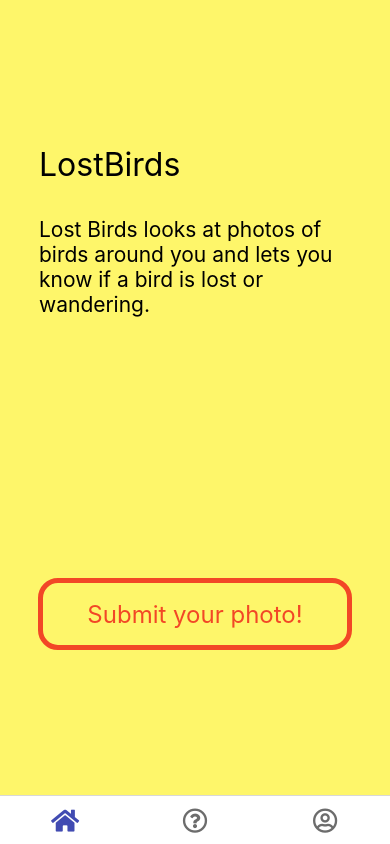
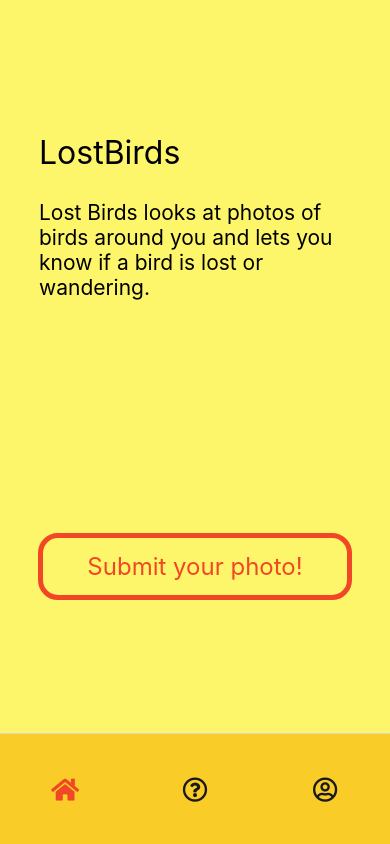
Before and after one commit to LostBirds/lostbirds-app, a React Native app: screen /Main in a window 390 px wide. Built offline with nearby package versions, Linux system fonts and the light colour scheme.

Commit message:
fix: bottom tap bar icon fixed

```diff
--- a/src/navigation/bottom-tab/index.tsx
+++ b/src/navigation/bottom-tab/index.tsx
@@ -23,6 +23,10 @@ export default function BottomTabNavigator() {
         tabBarInactiveTintColor: colors.unselected,
         tabBarShowLabel: false,
         headerShown: false,
+        tabBarStyle: {
+          flex: 0.15,
+          backgroundColor: colors.background2,
+        },
       }}
       safeAreaInsets={{
         bottom: Platform.select({android: 6}),
--- a/src/style/theme.ts
+++ b/src/style/theme.ts
@@ -1,5 +1,6 @@
 export const colors = {
-  selected: '#414BB2',
-  unselected: '#6C6C6C',
+  selected: '#F24726',
+  unselected: '#191919',
   background1: '#FEF66A',
+  background2: '#FACC27',
 };
```
Also changed, not shown: 16 other files (tests, documents, lock files or other folders).
